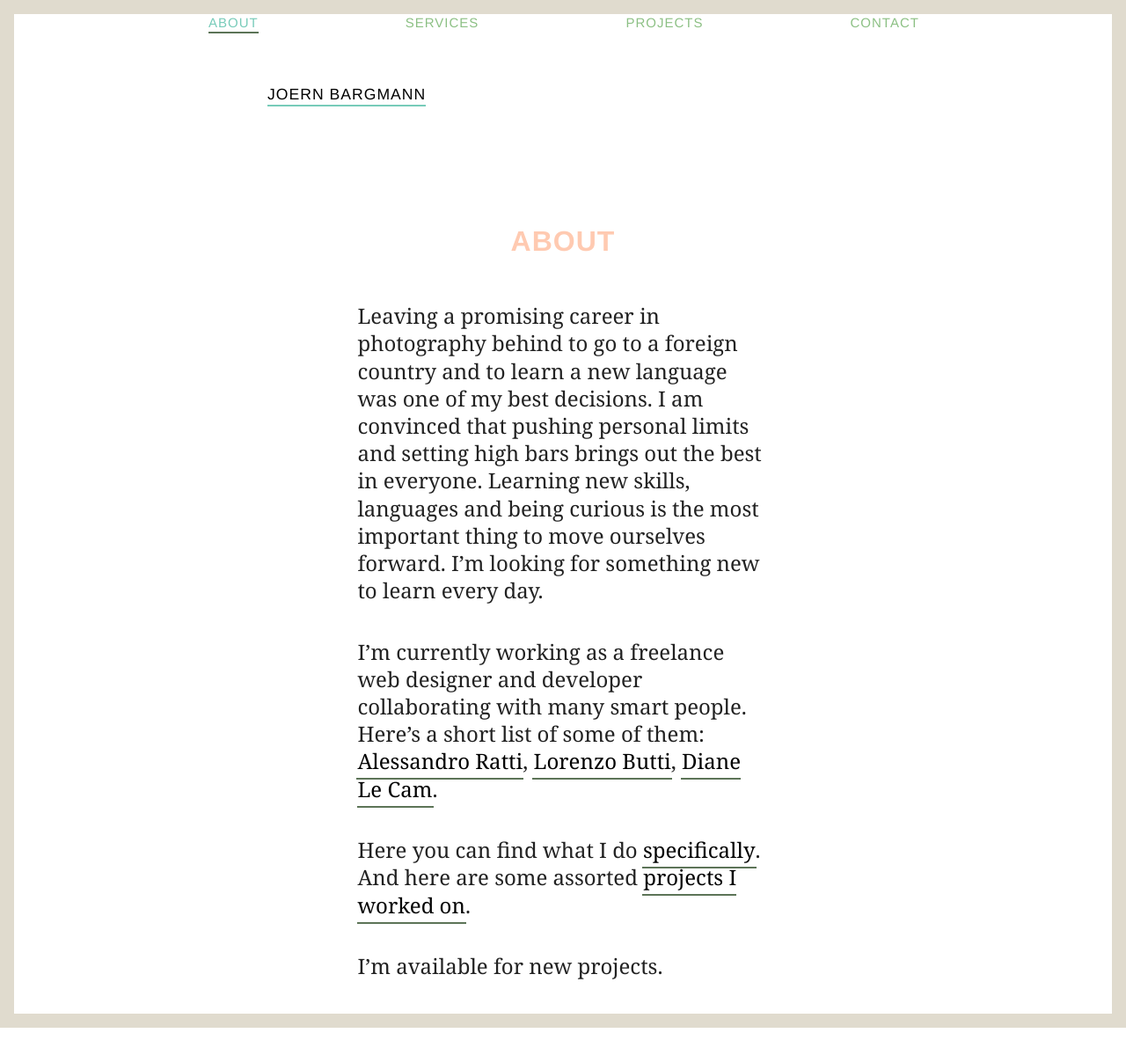
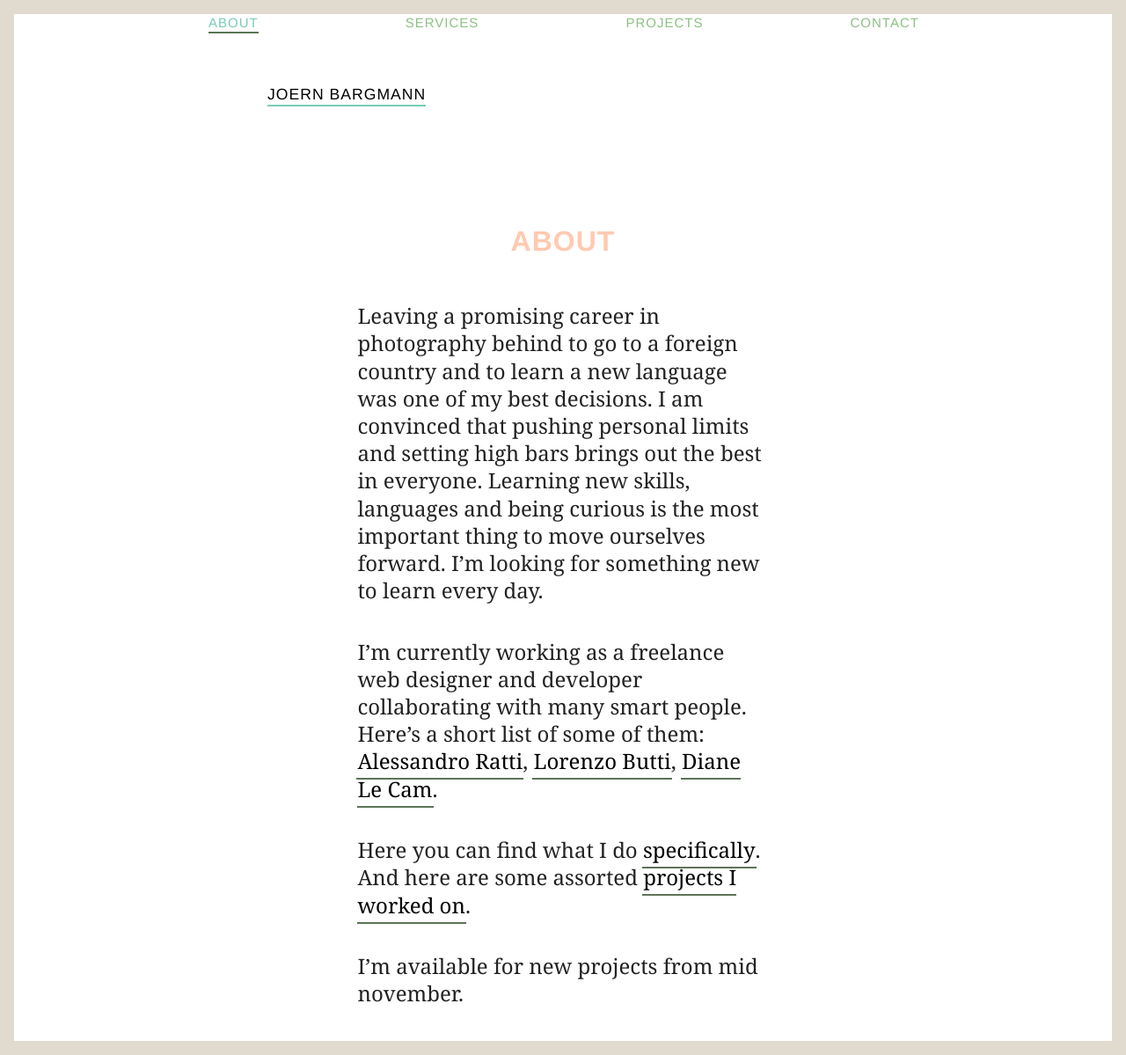
Before and after one commit to joernba/joernba.github.io, a Jekyll site: the page built from about.md, in a window 1280 px wide. Shown: the whole page at 88% size. Built offline with Jekyll 4.4.1, drawn with Linux system fonts in a browser that asks for light colours; comment, search, counter and statistics services are not loaded; before the commit the page ends 1168 px from its top, so only the background shows below that.

Commit message:
small text change in about again
Signed-off-by: Joern Bargmann <joernba@gmail.com>

```diff
--- a/about.md
+++ b/about.md
@@ -11,4 +11,4 @@ I’m currently working as a freelance web designer and developer collaborating
 
 Here you can find what I do [specifically](/what-i-do). And here are some assorted [projects I worked on](/projects).
 
-I’m available for new projects.
+I’m available for new projects from mid november.
```
